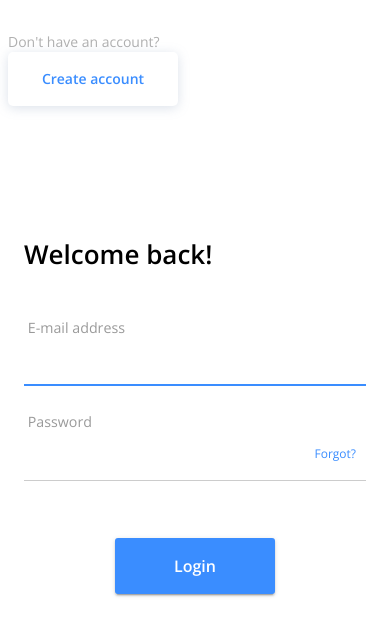
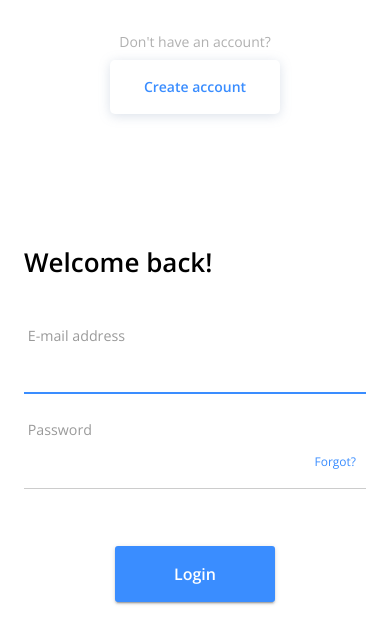
Before and after one commit to savoi/messenger-app, a React (Create React App) app in the folder client/: page /login in a window 390 px wide. Shown: the top 644 px of the page. Built offline with nearby package versions, Linux system fonts and the light colour scheme; no server answers; the HTML template or start-up script is replaced by a standard one.

Commit message:
Fix responsiveness on auth page header button.

```diff
--- a/client/src/components/auth/AuthHeaderButtons.jsx
+++ b/client/src/components/auth/AuthHeaderButtons.jsx
@@ -1,7 +1,6 @@
 import React from "react";
 import Box from "@material-ui/core/Box";
 import Button from "@material-ui/core/Button";
-import Grid from "@material-ui/core/Grid";
 import Typography from "@material-ui/core/Typography";
 import { Link } from "react-router-dom";
 import { makeStyles } from "@material-ui/core/styles";
@@ -13,7 +12,6 @@ const useStyles = makeStyles(theme => ({
     color: "#b0b0b0",
     fontWeight: 400,
     textAlign: "center",
-    marginRight: 21,
     whiteSpace: "nowrap"
   },
   accBtn: {
@@ -25,8 +23,17 @@ const useStyles = makeStyles(theme => ({
     filter: "drop-shadow(0px 2px 6px rgba(74,106,149,0.2))",
     backgroundColor: "#ffffff",
     color: "#3a8dff",
-    boxShadow: "none",
-    marginRight: 35
+    boxShadow: "none"
+  },
+  header: {
+    [theme.breakpoints.down("xs")]: {
+      flexDirection: "column",
+      alignSelf: "center",
+      "& > *": {
+        marginRight: 0,
+        marginBottom: 8
+      }
+    },
   }
 }));
 
@@ -48,11 +55,20 @@ const AuthHeaderButtons = ({page}) => {
   }
 
   return (
-    <Box p={1} alignSelf="flex-end" alignItems="center">
-      <Grid container alignItems="center">
+    <Box
+      display="flex"
+      flexDirection="row"
+      p={1}
+      alignSelf="flex-end"
+      alignItems="center"
+      className={classes.header}
+    >
+      <Box mr={4}>
         <Typography className={classes.noAccBtn}>
           {leftButtonMsg[page]}
         </Typography>
+      </Box>
+      <Box mr={4}>
         <Link to={linkTo[page]} className={classes.link}>
           <Button
             color="default"
@@ -62,7 +78,7 @@ const AuthHeaderButtons = ({page}) => {
             {rightButtonMsg[page]}
           </Button>
         </Link>
-      </Grid>
+      </Box>
     </Box>
   );
 }
```
